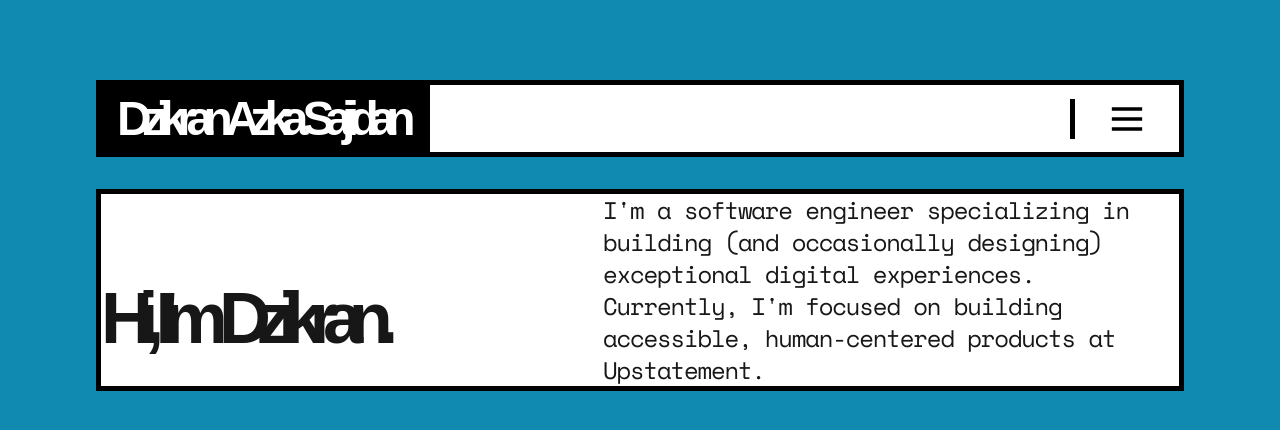
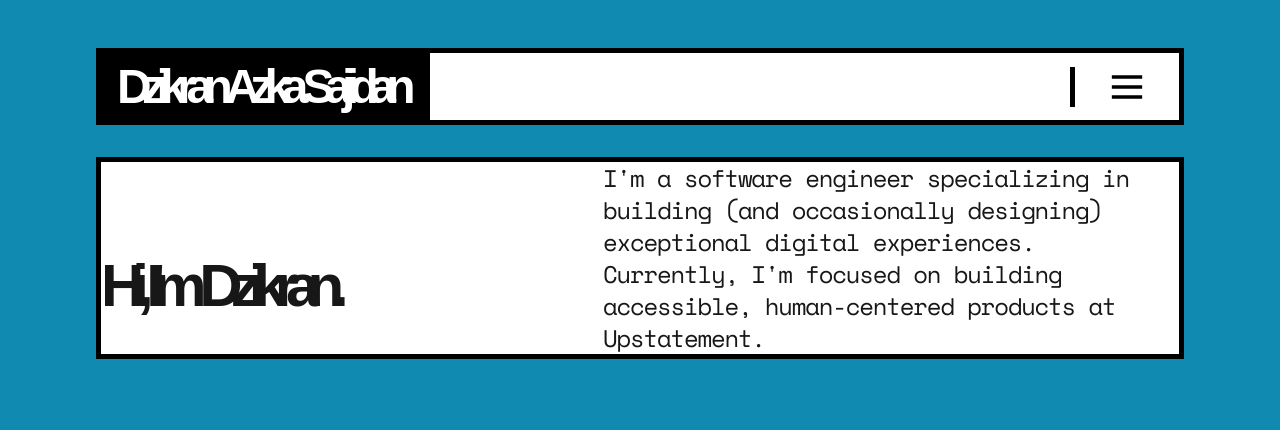
Before and after one commit to SjdnDzikran/portfolio-next, a Next.js app: page / in a window 1280 px wide. Shown: the top 430 px of the page. Built offline with nearby package versions, Linux system fonts and the light colour scheme; a web font is replaced by a local one.

Commit message:
refactor(Home): adjust padding and heading size for improved layout consistency

```diff
--- a/src/app/page.tsx
+++ b/src/app/page.tsx
@@ -1,6 +1,6 @@
 export default function Home() {
   return (
-    <div className="min-h-screen px-24 py-12 bg-blue">
+    <div className="min-h-screen px-24 py-4 bg-blue">
       <header className="flex justify-between my-8 items-center bg-white border-[5px] border-black rounded-none">
         <h1 className="text-xl px-4 border-r-[8px] border-black text-white bg-black hover:text-blue transition-colors duration-100">Dzikran Azka Sajidan</h1>
         <button className=" px-8 rounded-none border-l-[5px] border-black">
@@ -21,7 +21,7 @@ export default function Home() {
         </button>
       </header>
       <div className="flex justify-between items-center bg-white border-[5px] border-black rounded-none">
-        <h2 className="text-7xl mt-20 mb-6">Hi, I'm Dzikran.</h2>
+        <h2 className="text-6xl mt-20 mb-6">Hi, I'm Dzikran.</h2>
         <p className="text-2xl max-w-xl">
           I'm a software engineer specializing in building (and occasionally
           designing) exceptional digital experiences. Currently, I'm focused on
```
